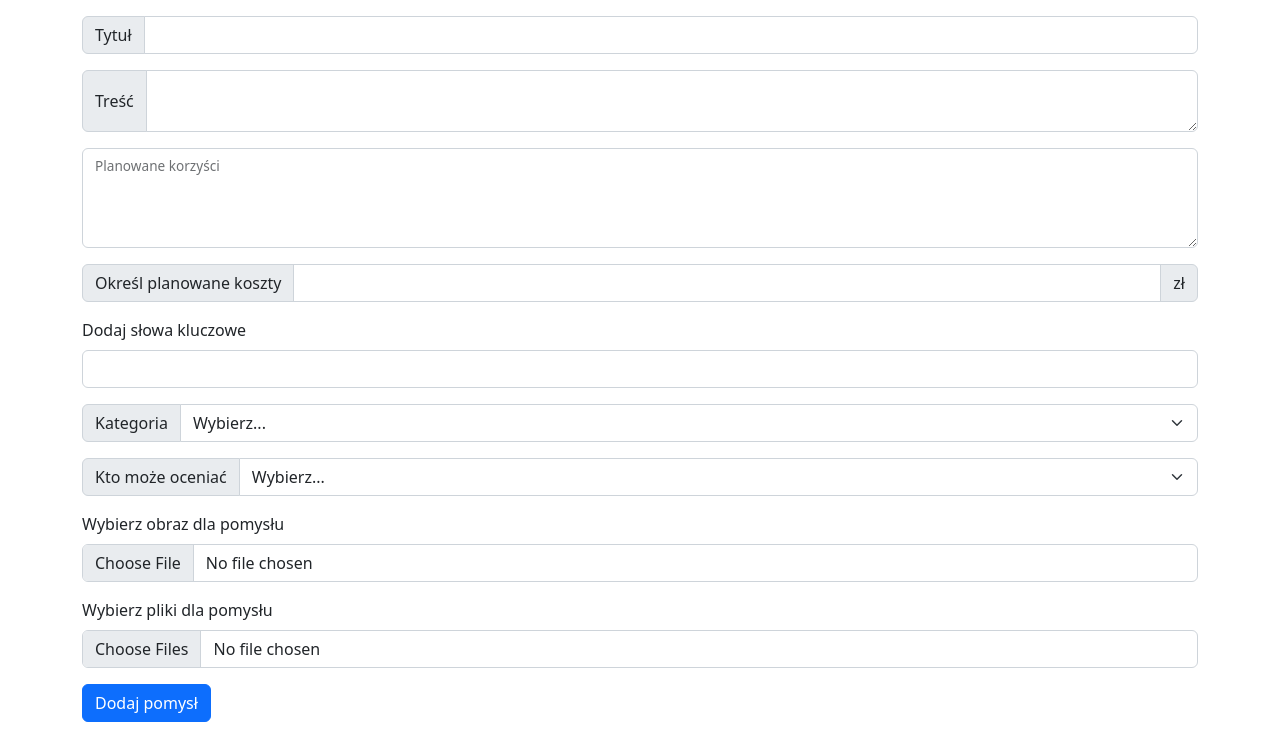
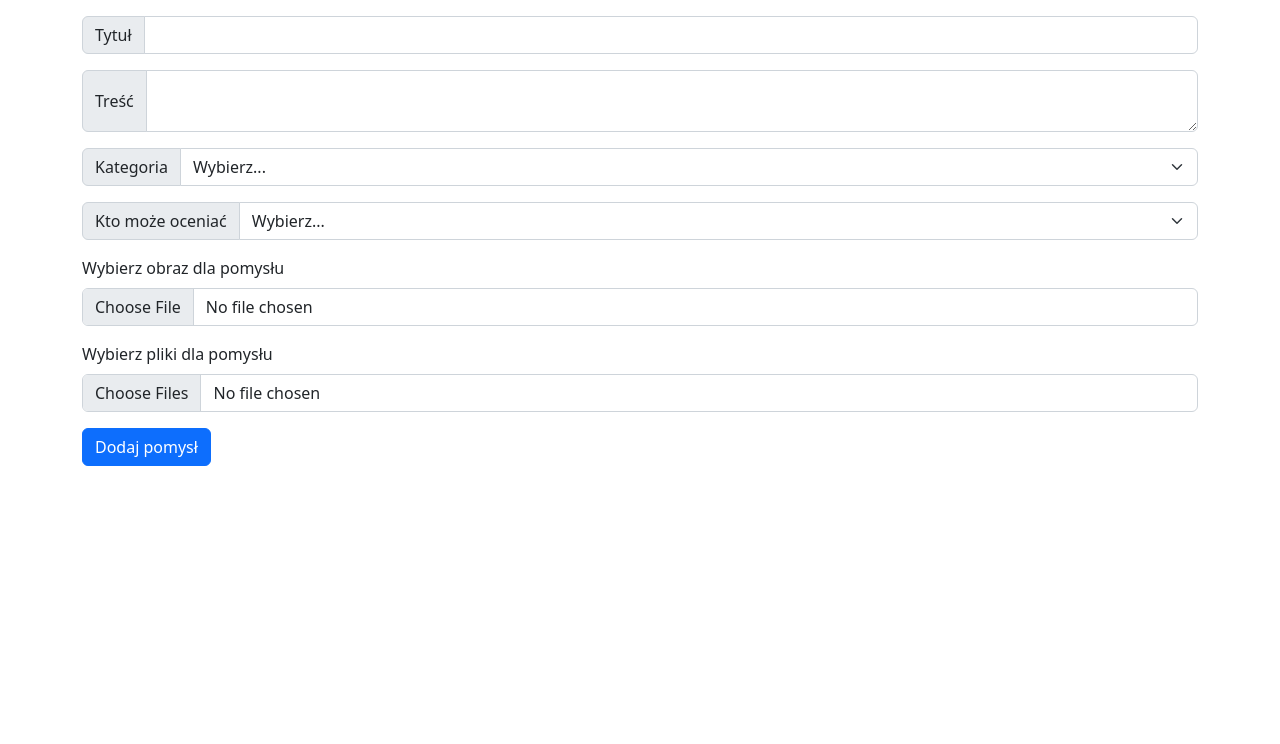
Before and after one commit to nadrian4/APSI-Ideas, a Django app: page /innowacje/dodaj-pomysl in a window 1280 px wide. Shown: the part 56-800 px from the top of the page. Run offline with Django 4.2, Linux system fonts and the light colour scheme.

Commit message:
Revert "planowane korzyści i koszty, słowa kluczowe"

```diff
--- a/app/apsi_app/forms.py
+++ b/app/apsi_app/forms.py
@@ -7,12 +7,10 @@ from django.contrib.auth.models import User
 class PomyslForm(forms.ModelForm):
     tytul = forms.CharField(max_length=20)
     tresc = forms.CharField(max_length=200)
-    planowane_korzysci = forms.CharField(max_length=200)
-    planowane_koszty = forms.FloatField()
     kategoria = forms.ChoiceField(choices=KATEGORIE)
     kto_moze_oceniac = forms.ChoiceField(choices=ROLE)
     plik = forms.ImageField(required=False)
 
     class Meta:
         model = Pomysl
-        fields = ['tytul', 'tresc', 'planowane_korzysci', 'planowane_koszty', 'kategoria', 'kto_moze_oceniac', 'plik']
+        fields = ['tytul', 'tresc', 'kategoria', 'kto_moze_oceniac', 'plik']
--- a/app/apsi_app/models.py
+++ b/app/apsi_app/models.py
@@ -34,8 +34,6 @@ class Glosowanie(models.Model):
 class Pomysl(models.Model):
     tytul = models.CharField(max_length=20)
     tresc = models.CharField(max_length=200)
-    planowane_korzysci = models.CharField(max_length=200)
-    planowane_koszty = models.FloatField()
     kategoria = models.CharField(max_length=20, choices=KATEGORIE)
     kto_moze_oceniac = models.CharField(max_length=20, choices=ROLE)
     plik = models.ImageField(upload_to='app/apsi_app/pliki/pomysl-pliki', null=True)
@@ -46,18 +44,6 @@ class Pomysl(models.Model):
 
     def __str__(self):
         return self.tytul
-
-
-class SlowoKluczowe(models.Model):
-    nazwa = models.CharField(max_length=20)
-
-    def __str__(self) -> str:
-        return self.nazwa
-
-
-class PomyslSlowoKluczowe(models.Model):
-    pomysl = models.ForeignKey(Pomysl, on_delete=models.CASCADE)
-    slowo_kluczowe = models.ForeignKey(SlowoKluczowe, on_delete=models.CASCADE)
 
 
 class GlosowaniePomysl(models.Model):
--- a/app/apsi_app/templates/apsi_app/dodaj-pomysl.html
+++ b/app/apsi_app/templates/apsi_app/dodaj-pomysl.html
@@ -12,22 +12,6 @@
     <div class="input-group mb-3">
         <span class="input-group-text">Treść</span>
         <textarea class="form-control" aria-label="With textarea" name="{{ pomysl_form.tresc.name }}"></textarea>
-    </div>
-
-    <div class="form-floating mb-3">
-        <textarea class="form-control" id="planowane_korzysci" style="height: 100px" name="{{ pomysl_form.planowane_korzysci.name }}"></textarea>
-        <label for="planowane_korzysci">Planowane korzyści</label>
-    </div>
-
-    <div class="input-group mb-3">
-        <span class="input-group-text">Określ planowane koszty</span>
-        <input type="text" class="form-control" name="{{ pomysl_form.planowane_koszty.name }}">
-        <span class="input-group-text">zł</span>
-    </div>
-
-    <div class="mb-3">
-        <label for="slowakluczowe" class="form-label">Dodaj słowa kluczowe</label>
-        <input type="text" class="form-control" id="slowakluczowe" name="slowakluczowe">
     </div>
 
     <div class="input-group mb-3">
@@ -60,7 +44,8 @@
         <input class="form-control" type="file" id="formFileMultiple" name="wiele_plikow" multiple>
     </div>
 
-    <button type="submit" name="dodaj_pomysl" class="btn btn-primary">Dodaj pomysł</button>
+    <button type="submit" class="btn btn-primary">Dodaj pomysł</button>
 </form>
 
+
 {% endblock content %}
--- a/app/apsi_app/views.py
+++ b/app/apsi_app/views.py
@@ -5,7 +5,7 @@ from django.urls import reverse
 from django.contrib.auth.models import User
 from django.db import transaction
 
-from .models import Konkurs, Glosowanie, Pomysl, GlosowaniePomysl, Glos, Ocena, Komentarz, SlowoKluczowe, PomyslSlowoKluczowe
+from .models import Konkurs, Glosowanie, Pomysl, GlosowaniePomysl, Glos, Ocena, Komentarz
 from .models import KATEGORIE, ROLE
 from .forms import PomyslForm
 
@@ -32,7 +32,6 @@ def index(request):
     page = request.GET.get('page')
     pomysly = paginator.get_page(page)
     pomysly_kto_moze_oceniac = []
-    pomysly_slowa_kluczowe = []
 
     user_groups = request.user.groups.all()
 
@@ -42,14 +41,7 @@ def index(request):
         if user_groups[0].__str__() == pomysl.kto_moze_oceniac or pomysl.kto_moze_oceniac == 'Wszyscy':
             moze_oceniac = True
 
-        pomysl_slowa_kluczowe = PomyslSlowoKluczowe.objects.filter(pomysl=pomysl)
-        pomysly_kto_moze_oceniac.append({
-            'pomysl': pomysl,
-            'moze_oceniac': moze_oceniac,
-            'slowa_kluczowe': [x.slowo_kluczowe.nazwa for x in pomysl_slowa_kluczowe]
-        })
-
-    print(pomysly_kto_moze_oceniac)
+        pomysly_kto_moze_oceniac.append({'pomysl': pomysl, 'moze_oceniac': moze_oceniac})
 
     context = {
         'pomysly': pomysly,
@@ -161,25 +153,17 @@ def profile(request):
 def dodaj_pomysl(request):
     if request.method == 'POST':
         pomysl_form = PomyslForm(request.POST, request.FILES)
-        print(request.POST['slowakluczowe'].split(', '))
 
         if pomysl_form.is_valid():
-            with transaction.atomic():
-                pomysl = pomysl_form.save(commit=False)
-                pomysl.uzytkownik = request.user
-                pomysl.save()
-
-                for slowo_kluczowe in request.POST['slowakluczowe'].split(', '):
-                    slowo_kluczowe_model = SlowoKluczowe(nazwa=slowo_kluczowe)
-                    slowo_kluczowe_model.save()
-                    pomysl_slowo_kluczowe = PomyslSlowoKluczowe(pomysl=pomysl, slowo_kluczowe=slowo_kluczowe_model)
-                    pomysl_slowo_kluczowe.save()
+            inst = pomysl_form.save(commit=False)
+            inst.uzytkownik = request.user
+            inst.save()
 
             return redirect('index')
         else:
             print('form invalid')
-
-    pomysl_form = PomyslForm()
+    else:
+        pomysl_form = PomyslForm()
 
     context = {
         'pomysl_form': pomysl_form,
```
Also changed, not shown: app/apsi_app/templates/apsi_app/index.html (+3 -10 lines), app/apsi_app/templates/apsi_app/komentarze.html (+1 -19 lines).
